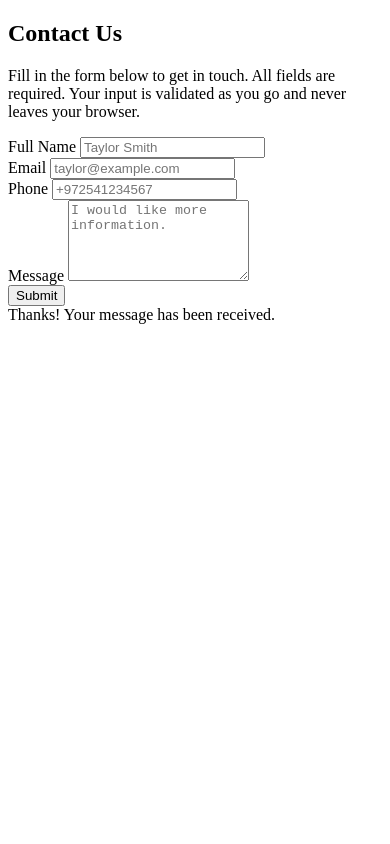
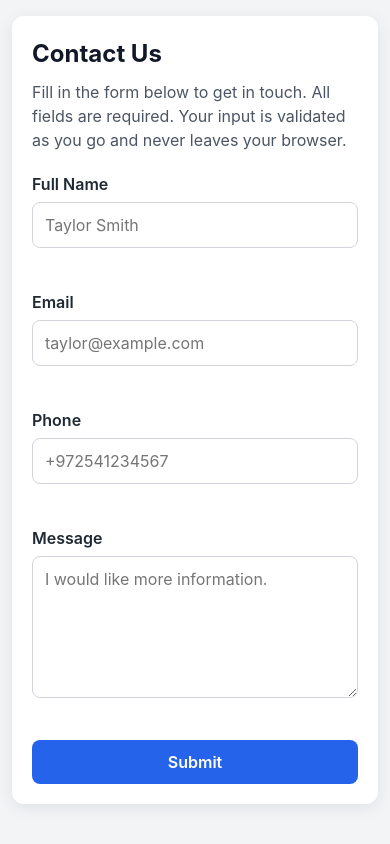
Before and after one commit to talorlik/claude-code-contact-form, a website: page index.html in a window 390 px wide. Drawn offline with Linux system fonts and the light colour scheme.

Commit message:
feat(css): style form with validation states and responsive layout
Implements Batch 03. Adds reset, centered card layout (max-width 32rem),
focus ring, .is-valid/.is-invalid borders (green/red), red error text,
disabled+is-submitting button (gray), green success box, fadeIn keyframes,
and mobile breakpoint at 480px.

```diff
--- a/css/styles.css
+++ b/css/styles.css
@@ -1 +1,212 @@
-/* Placeholder. Populated in Batch 03. */
+/* ==========================================================================
+   Reset and base typography
+   ========================================================================== */
+
+*,
+*::before,
+*::after {
+  box-sizing: border-box;
+}
+
+html {
+  font-size: 16px;
+}
+
+body {
+  margin: 0;
+  min-height: 100vh;
+  font-family: -apple-system, BlinkMacSystemFont, "Segoe UI", Roboto,
+    "Helvetica Neue", Arial, sans-serif;
+  font-size: 1rem;
+  line-height: 1.5;
+  color: #1f2933;
+  background-color: #f3f4f6;
+  -webkit-font-smoothing: antialiased;
+  -moz-osx-font-smoothing: grayscale;
+}
+
+h1 {
+  margin: 0 0 0.5rem;
+  font-size: 1.75rem;
+  font-weight: 700;
+  color: #111827;
+}
+
+p {
+  margin: 0 0 1.25rem;
+}
+
+/* ==========================================================================
+   Page layout
+   ========================================================================== */
+
+.page {
+  display: flex;
+  justify-content: center;
+  align-items: flex-start;
+  padding: 2rem 1rem;
+}
+
+.contact-card {
+  width: 100%;
+  max-width: 32rem;
+  padding: 2rem;
+  background-color: #ffffff;
+  border-radius: 0.75rem;
+  box-shadow: 0 4px 16px rgba(15, 23, 42, 0.08);
+}
+
+.contact-intro {
+  color: #4b5563;
+}
+
+/* ==========================================================================
+   Form layout
+   ========================================================================== */
+
+.contact-form {
+  display: flex;
+  flex-direction: column;
+  gap: 1.25rem;
+}
+
+.form-group {
+  display: flex;
+  flex-direction: column;
+}
+
+.form-label {
+  margin-bottom: 0.375rem;
+  font-weight: 600;
+  color: #1f2933;
+}
+
+.form-input {
+  width: 100%;
+  padding: 0.625rem 0.75rem;
+  font: inherit;
+  color: #111827;
+  background-color: #ffffff;
+  border: 1px solid #d1d5db;
+  border-radius: 0.5rem;
+  transition: border-color 0.15s ease, box-shadow 0.15s ease;
+}
+
+.form-input:focus {
+  outline: none;
+  border-color: #2563eb;
+  box-shadow: 0 0 0 3px rgba(37, 99, 235, 0.2);
+}
+
+.form-textarea {
+  resize: vertical;
+  min-height: 6rem;
+}
+
+/* ==========================================================================
+   Validation states (toggled by JavaScript)
+   ========================================================================== */
+
+.form-input.is-valid {
+  border-color: #16a34a;
+  box-shadow: 0 0 0 3px rgba(22, 163, 74, 0.15);
+}
+
+.form-input.is-invalid {
+  border-color: #dc2626;
+  box-shadow: 0 0 0 3px rgba(220, 38, 38, 0.15);
+}
+
+.error-message {
+  display: block;
+  min-height: 1rem;
+  margin-top: 0.375rem;
+  font-size: 0.875rem;
+  color: #dc2626;
+}
+
+/* ==========================================================================
+   Submit button
+   ========================================================================== */
+
+.submit-button {
+  align-self: flex-start;
+  padding: 0.625rem 1.25rem;
+  font: inherit;
+  font-weight: 600;
+  color: #ffffff;
+  background-color: #2563eb;
+  border: none;
+  border-radius: 0.5rem;
+  cursor: pointer;
+  transition: background-color 0.15s ease;
+}
+
+.submit-button:hover:not(:disabled) {
+  background-color: #1d4ed8;
+}
+
+.submit-button:focus-visible {
+  outline: 3px solid rgba(37, 99, 235, 0.4);
+  outline-offset: 2px;
+}
+
+.submit-button:disabled,
+.submit-button.is-submitting {
+  background-color: #9ca3af;
+  color: #f9fafb;
+  cursor: not-allowed;
+}
+
+/* ==========================================================================
+   Success message with fade-in animation
+   ========================================================================== */
+
+.success-message {
+  display: none;
+  margin-top: 1.25rem;
+  padding: 0.75rem 1rem;
+  font-weight: 600;
+  color: #166534;
+  background-color: #dcfce7;
+  border: 1px solid #86efac;
+  border-radius: 0.5rem;
+}
+
+.success-message.is-visible {
+  display: block;
+  animation: fadeIn 0.3s ease both;
+}
+
+@keyframes fadeIn {
+  from {
+    opacity: 0;
+    transform: translateY(-4px);
+  }
+  to {
+    opacity: 1;
+    transform: translateY(0);
+  }
+}
+
+/* ==========================================================================
+   Responsive behavior
+   ========================================================================== */
+
+@media (max-width: 480px) {
+  .page {
+    padding: 1rem 0.75rem;
+  }
+
+  .contact-card {
+    padding: 1.25rem;
+  }
+
+  h1 {
+    font-size: 1.5rem;
+  }
+
+  .submit-button {
+    align-self: stretch;
+  }
+}
```
